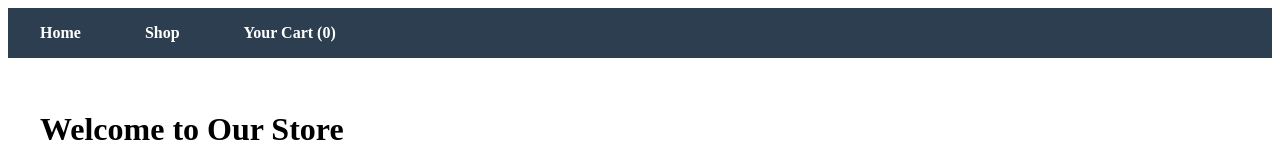
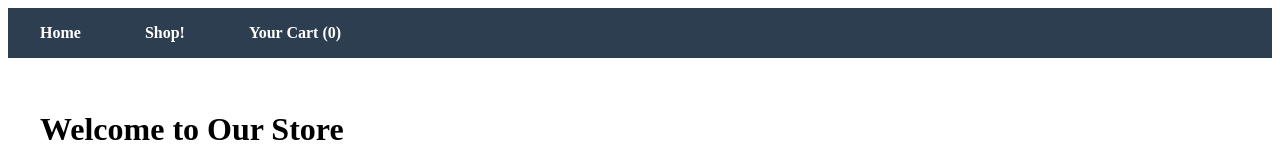
Before and after one commit to Chaostradamus/mock-shopping-cart, a React (Vite) app: page / in a window 1280 px wide. Shown: the top 160 px of the page. Built offline with nearby package versions, Linux system fonts and the light colour scheme.

Commit message:
first commit

```diff
--- a/src/components/Navbar.jsx
+++ b/src/components/Navbar.jsx
@@ -8,7 +8,7 @@ const Navbar = () => {
           <Link to="/">Home</Link>
         </li>
         <li>
-          <Link to="/shop">Shop</Link>
+          <Link to="/shop">Shop!</Link>
         </li>
         <li>
           <Link to="/cart"> Your Cart (0)</Link>
```
